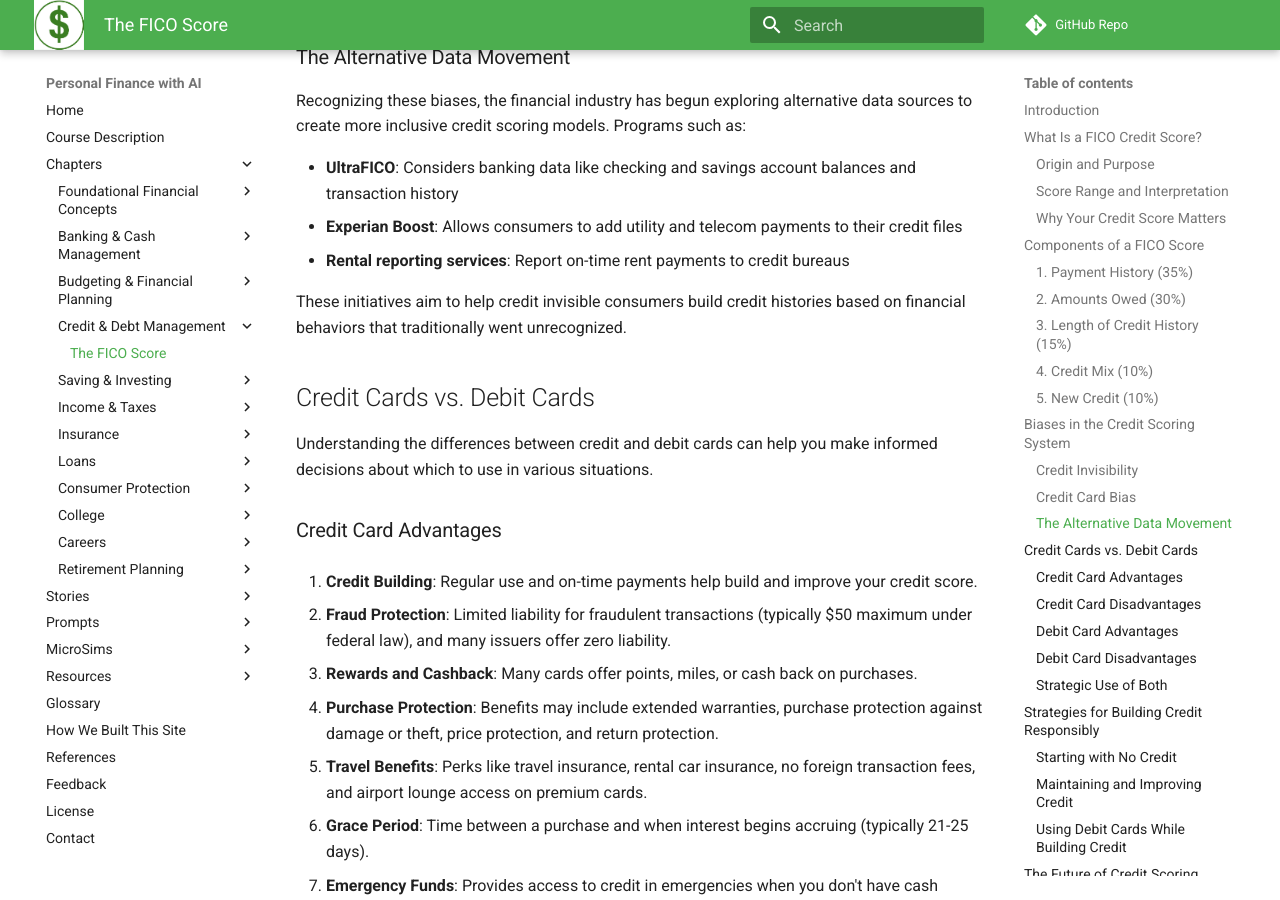
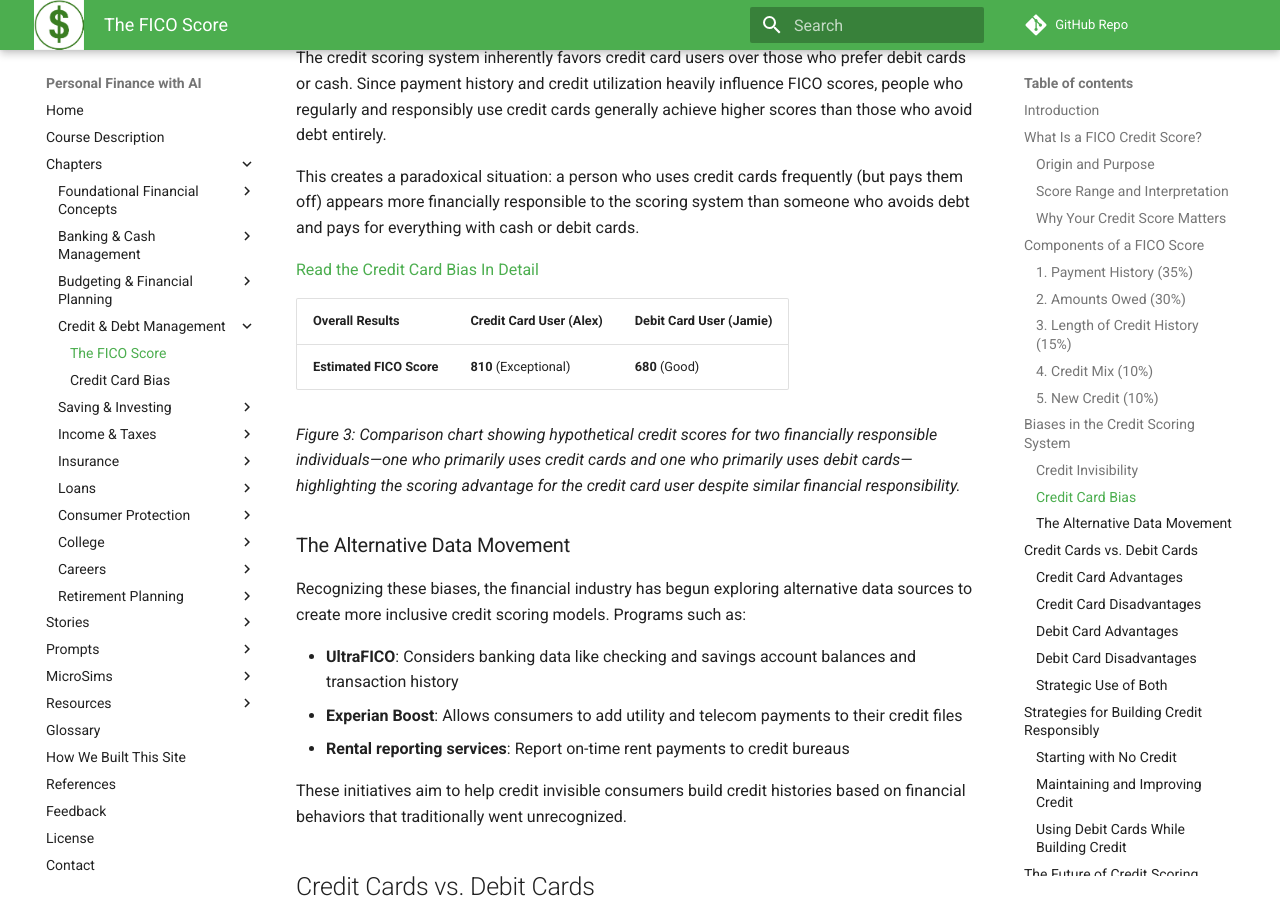
Before and after one commit to dmccreary/finance-for-life, an MkDocs documentation site: the page built from docs/chapters/04-credit-and-debt-management/fico-score.md, in a window 1280 px wide and 900 px high, scrolled down 4999 px. Built offline with MkDocs 1.6.1 and Material for MkDocs 9.7.7, drawn with Linux system fonts in a browser that asks for light colours; nearby versions of some CDN libraries; comment, search, counter and statistics services are not loaded; some of the changed text lies outside the part shown.

Commit message:
updating content

```diff
--- a/docs/chapters/04-credit-and-debt-management/fico-score.md
+++ b/docs/chapters/04-credit-and-debt-management/fico-score.md
@@ -15,6 +15,8 @@
 Today, FICO scores are used by approximately 90% of top lenders when making consumer lending decisions. While there are other credit scoring models (such as VantageScore), FICO remains the industry standard.
 
 ### Score Range and Interpretation
+
+<iframe src="/personal-finance/sims/fico-score-spectrum/main.html" height="300px"  scrolling="no"></iframe>
 
 FICO scores range from 300 to 850, with higher scores indicating lower credit risk. Here's how scores are typically categorized:
 
@@ -136,6 +138,12 @@
 The credit scoring system inherently favors credit card users over those who prefer debit cards or cash. Since payment history and credit utilization heavily influence FICO scores, people who regularly and responsibly use credit cards generally achieve higher scores than those who avoid debt entirely.
 
 This creates a paradoxical situation: a person who uses credit cards frequently (but pays them off) appears more financially responsible to the scoring system than someone who avoids debt and pays for everything with cash or debit cards.
+
+[Read the Credit Card Bias In Detail](credit-card-bias.md)
+
+| Overall Results | Credit Card User (Alex) | Debit Card User (Jamie) |
+|----------------|-------------------------|-------------------------|
+| **Estimated FICO Score** | **810** (Exceptional) | **680** (Good) |
 
 *Figure 3: Comparison chart showing hypothetical credit scores for two financially responsible individuals—one who primarily uses credit cards and one who primarily uses debit cards—highlighting the scoring advantage for the credit card user despite similar financial responsibility.*
 
--- a/mkdocs.yml
+++ b/mkdocs.yml
@@ -21,6 +21,7 @@
     - Credit & Debt Management:
       - chapters/04-credit-and-debt-management/index.md
       - The FICO Score: chapters/04-credit-and-debt-management/fico-score.md
+      - Credit Card Bias: chapters/04-credit-and-debt-management/credit-card-bias.md
     - Saving & Investing:
       - chapters/05-saving-and-investing/index.md
       - Index Funds: chapters/05-saving-and-investing/index-funds.md
```
Also changed, not shown: docs/chapters/04-credit-and-debt-management/credit-card-bias.md (added, +55 -0 lines).
